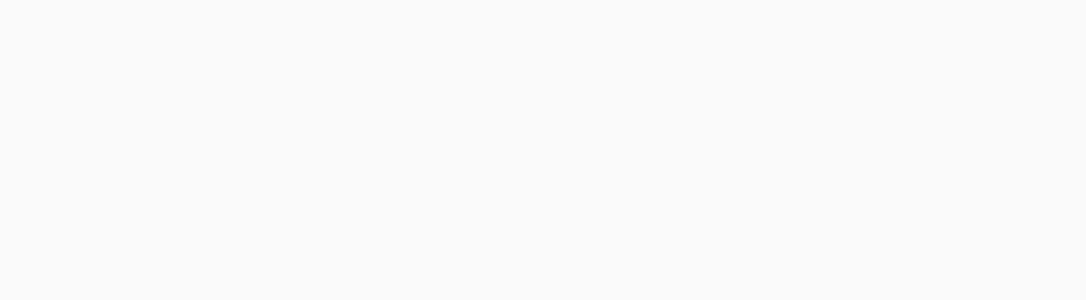
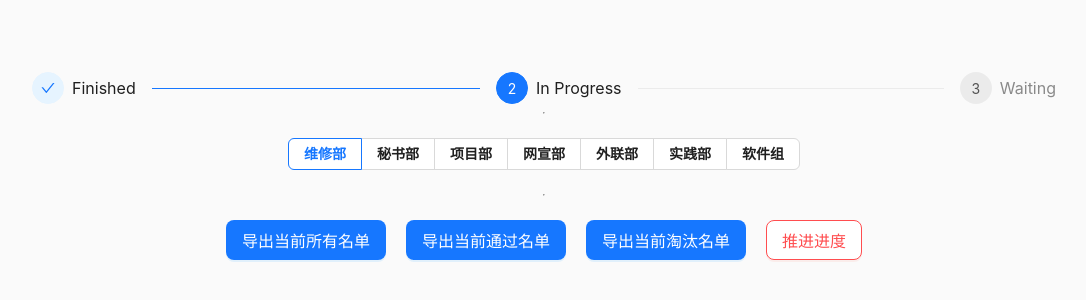
Before and after one commit to HeChuQIU/ElcRecruit-2023, a React (Create React App) app in the folder frontend/: page / in a window 1280 px wide. Before the commit this address had no page. Shown: the part 246-546 px from the top of the page, without its empty margins (96-1182 px from the left). Built offline with nearby package versions, Linux system fonts and the light colour scheme.

Commit message:
fix: #add files

```diff
--- a/frontend/src/App.js
+++ b/frontend/src/App.js
@@ -4,11 +4,13 @@ import Host from "./pages/host/host";
 import Login from "./pages/login/login";
 import Resume from "./pages/resume/resume";
 import { Route, Routes } from "react-router-dom";
+import Admin from "./pages/admin/admin";
 
 export default function App() {
   return (
     <>
       <Routes>
+        <Route path="/" element={<Admin></Admin>}></Route>
         <Route path="/host" element={<Host></Host>}></Route>
         <Route path="/login" element={<Login></Login>}></Route>
         <Route path="/resume" element={<Resume></Resume>}></Route>
--- a/frontend/src/components/card/card.css
+++ b/frontend/src/components/card/card.css
@@ -23,7 +23,6 @@
   width: 30%;
   height: 100%;
   border-right: 1px solid #ccc;
-  background-color: rgb(250, 250, 250);
 }
 
 .card-title-name {
@@ -34,8 +33,6 @@
   display: flex;
   align-items: center;
   justify-content: center;
-  /* background-color: rgb(234, 255, 248); */
-  /* border-bottom: 1px solid #ccc; */
 }
 
 .card-title-name > span {
@@ -50,13 +47,13 @@
   display: flex;
   align-items: center;
   justify-content: center;
-  /* background-color: rgb(228, 255, 246); */
 }
 
 .card-content {
   width: 70%;
   height: 100%;
-  background-color: rgb(250, 250, 250);
+  display: flex;
+  flex-direction: column;
 }
 
 .card-content > div {
--- a/frontend/src/components/checkin/checkin.js
+++ b/frontend/src/components/checkin/checkin.js
@@ -1,4 +1,4 @@
-import React from "react";
+import React, { useState } from "react";
 import "./checkin.css";
 import Empty from "../empty/empty";
 import rootStore from "../../store/rootStore";
--- a/frontend/src/components/checkin/checkinCard/checkinCard.css
+++ b/frontend/src/components/checkin/checkinCard/checkinCard.css
@@ -21,5 +21,5 @@
 }
 
 .checkin-card-body:active {
-  background-color: rgb(83, 64, 206);
+  background-color: rgb(217, 217, 217);
 }
--- /dev/null
+++ b/frontend/src/pages/admin/admin.css
@@ -0,0 +1,17 @@
+.admin-body {
+  width: 100%;
+  height: 100%;
+  user-select: none;
+}
+
+.admin-content {
+  width: 80%;
+  height: 100%;
+  margin: auto;
+  padding: 20px;
+  display: flex;
+  align-items: center;
+  justify-content: center;
+  flex-direction: column;
+  min-width: 815px;
+}
--- /dev/null
+++ b/frontend/src/pages/admin/admin.js
@@ -0,0 +1,61 @@
+import React from "react";
+import "./admin.css";
+import { Steps } from "antd";
+import { Button } from "antd";
+import { Radio } from "antd";
+
+export default function Admin() {
+  return (
+    <div className="admin-body">
+      <div className="admin-content">
+        <Steps
+          current={1}
+          items={[
+            {
+              title: "Finished",
+            },
+            {
+              title: "In Progress",
+              //   subTitle: "Left 00:00:08",
+            },
+            {
+              title: "Waiting",
+            },
+          ]}
+        />
+        <hr></hr>
+        <p style={{ textAlign: "center" }}>
+          <Radio.Group
+            onChange={() => {}}
+            defaultValue="a"
+            style={{ fontWeight: 700 }}
+          >
+            <Radio.Button value="a">维修部</Radio.Button>
+            <Radio.Button value="b">秘书部</Radio.Button>
+            <Radio.Button value="c">项目部</Radio.Button>
+            <Radio.Button value="d">网宣部</Radio.Button>
+            <Radio.Button value="e">外联部</Radio.Button>
+            <Radio.Button value="f">实践部</Radio.Button>
+            <Radio.Button value="g">软件组</Radio.Button>
+          </Radio.Group>
+        </p>
+
+        <hr></hr>
+        <p style={{ textAlign: "center" }}>
+          <Button type="primary" size="large" style={{ marginRight: 20 }}>
+            导出当前所有名单
+          </Button>
+          <Button type="primary" size="large" style={{ marginRight: 20 }}>
+            导出当前通过名单
+          </Button>
+          <Button type="primary" size="large" style={{ marginRight: 20 }}>
+            导出当前淘汰名单
+          </Button>
+          <Button danger size="large">
+            推进进度
+          </Button>
+        </p>
+      </div>
+    </div>
+  );
+}
--- a/frontend/src/pages/host/host.js
+++ b/frontend/src/pages/host/host.js
@@ -17,6 +17,7 @@ async function updateCardList() {
   cardListStore.setCardList(["123", "123"]);
 }
 
+// 更新签到列表的数据，响应式更新
 async function updateCheckinList() {
   checkinListStore.setCheckinList([
     "123",
@@ -38,9 +39,9 @@ export default function Host() {
   const [isShowModalChart, setIsShowModalChart] = useState(false);
 
   // 点击显示图表
-  const clickOnShowModalChart = useCallback(() => {
+  const clickOnShowModalChart = () => {
     setIsShowModalChart(true);
-  }, []);
+  };
 
   // 点击刷新数据
   const clickOnRefresh = () => {
@@ -49,10 +50,10 @@ export default function Host() {
   };
 
   // 点击注销用户
-  const clickOnExitMe = useCallback(() => {
+  const clickOnExitMe = () => {
     clearToken();
     // 跳转到登录页面
-  }, []);
+  };
 
   return (
     <div className="host-page">
--- a/frontend/src/pages/login/login.js
+++ b/frontend/src/pages/login/login.js
@@ -23,9 +23,15 @@ export default function Login() {
     goto("/host");
   };
 
+  const clickOnKeyDown = (event) => {
+    if (event.key === "Enter") {
+      clickOnLogin();
+    }
+  };
+
   return (
     <>
-      <div className="login-body">
+      <div className="login-body" onKeyDown={clickOnKeyDown}>
         <div className="login-content">
           <div className="login-content-title">
             <svg
--- a/frontend/src/pages/resume/resume.js
+++ b/frontend/src/pages/resume/resume.js
@@ -4,9 +4,10 @@ import { Input, InputNumber } from "antd";
 
 import "./resume.css";
 
-export default function Resume() {
+export default function Resume({ userId }) {
   const { TextArea } = Input;
   return (
+    <>
       <div className="resume-body">
         <div className="resume-content">
           <div className="resume-content-base-info">
@@ -43,7 +44,12 @@ export default function Resume() {
               </div>
               <div>
                 <span style={{ fontWeight: 700 }}>评分: </span>
-              <InputNumber size="large" min={1} max={100000} defaultValue={3} />
+                <InputNumber
+                  size="large"
+                  min={1}
+                  max={100000}
+                  defaultValue={3}
+                />
               </div>
               <div>
                 <Button size="large" style={{ marginRight: 10 }} danger>
@@ -84,5 +90,7 @@ export default function Resume() {
           </div>
         </div>
       </div>
+      <input type="hidden" value={userId} />
+    </>
   );
 }
```
Lines whose indentation alone changed are shown as unchanged.
